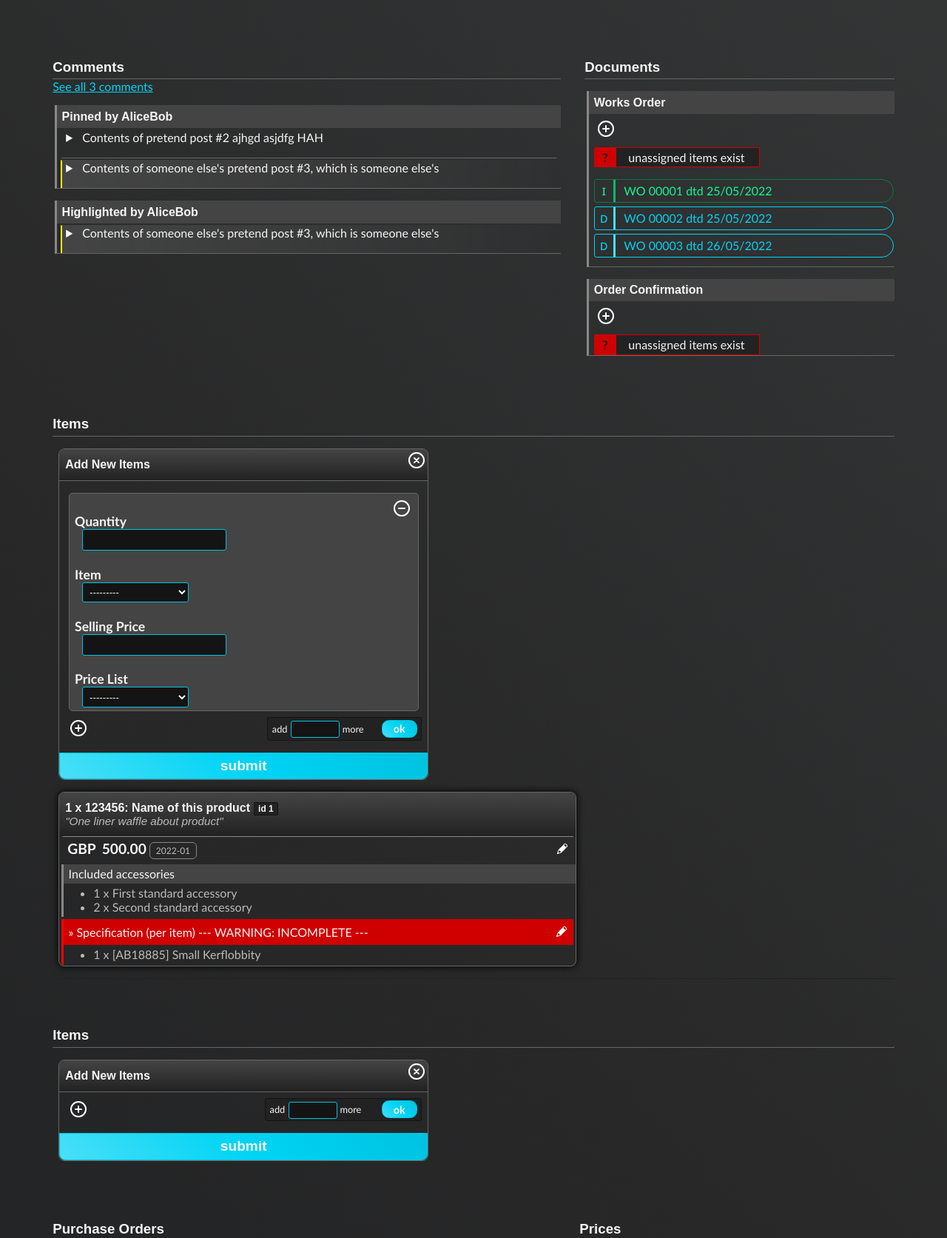
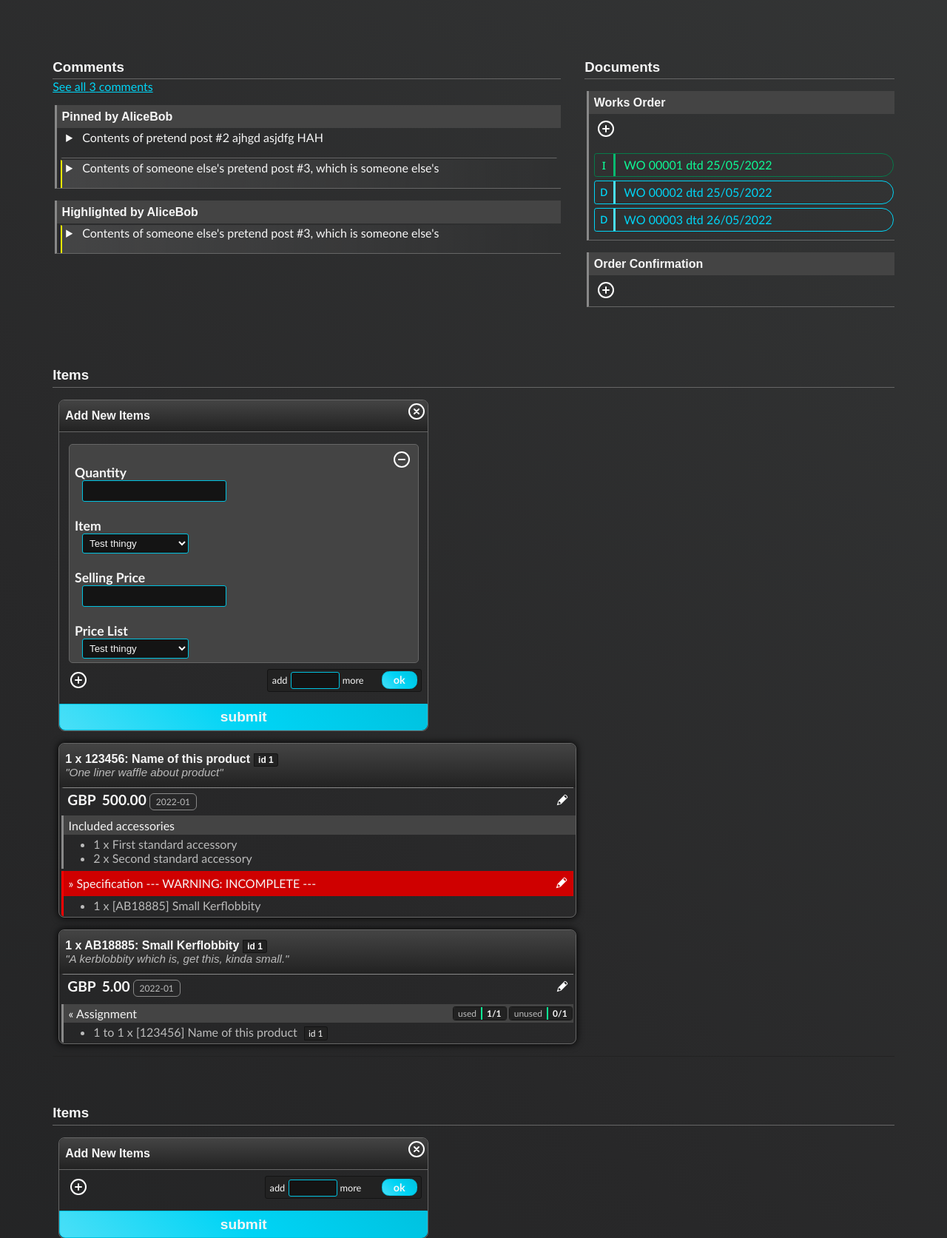
Before and after one commit to Alex-Symonds/Adminas-React, a Django app: template adminas/templates/adminas/job.html in a window 1280 px wide. Shown: the part 787-2460 px from the top of the page at 74% size. Run offline with Django 3.2, Linux system fonts and the light colour scheme; the template is opened without the code that fills it: values that come from a table or form of the project are taken from there, others are empty; some libraries are stand-ins or nearby versions.

Commit message:
Job page items: added assignments section, including logic in root to derive this from items_list; bugfix: added 'load static' to login page

```diff
--- a/adminas/static/adminas/scripts/react-job-page-items.js
+++ b/adminas/static/adminas/scripts/react-job-page-items.js
@@ -1,17 +1,18 @@
-
+// JobItems section, plus functions to build a <select> based on id/name data from the server, plus a generic <li>qty x name</li>
 
 function JobItems(props){
     // Make these states
-    const form_visible = true; // initialise this to {props.items_list.length == 0}
+    const form_visible = true; // initialise this to {props.items_data.length == 0}
+    // -----------------------------
 
     return [
         <section id="job_items_section" class="job-section">
             <h3>Items</h3>
             <div class="job-items-container">
-                <JobItemsAddButton form_visible = {form_visible} />
+                <JobItemsAddButton  form_visible = {form_visible} />
                 <JobItemsAddForm    form_visible = {form_visible}
                                     job_id = {props.job_id}/>
-                <JobItemsExisting   items_list = {props.items_list}
+                <JobItemsExisting   items_data = {props.items_data}
                                     currency={props.currency}/>
             </div>
         </section>
@@ -71,6 +72,7 @@ function JobItemsAddForm(props){
     ]
 }
 
+// JobItems Add form: one "row" (i.e. if the user is adding multiple items at once, this would have fields for one new item)
 function JobItemsAddFormRow(props){
     var prefix = 'form-' + props.form_index + '-';
     var id_prefix = 'id_' + prefix;
@@ -107,11 +109,12 @@ function JobItemsAddFormRow(props){
 
 function SelectBackendOptions(props){
 
-    // TODO: add a fetch that uses props.get_param to request a list of ID numbers and display text from Django
+    // TODO: add a fetch that uses props.get_param to request a specific list of ID numbers and display text from Django
     var option_list = [
         {id: 1, name: "Test thingy"},
         {id: 2, name: "Another test thingy"}
     ];
+    //--------------------------------------------
 
     return [
         <select name={props.select_name} id={props.select_id}>
@@ -136,18 +139,20 @@ function SelectBackendOptions(props){
     ]
 }
 
+// Part of <select>. This is a "none" option to add above the "real" options.
 function OptionEmptyDefault(props){
     if(props.default_id != null){
         return null;
     }
 
-    if(props.selected_opt_id != 0){
+    if(props.selected_opt_id != null){
         return <option value="" disabled>---------</option>
     }
 
     return <option value="" selected disabled>---------</option>
 }
 
+// Part of <select>. Add an option using a single id / name pair.
 function OptionIdAndName(props){
     if(props.is_selected){
         return <option value={props.id} selected>{props.name}</option>
@@ -157,15 +162,16 @@ function OptionIdAndName(props){
 
 
 
+// Section containing all the existing JobItems. The "main bit".
 function JobItemsExisting(props){
-    if(props.items_list.length == 0){
+    if(props.items_data.length == 0){
         return null;
     }
 
     return [
         <div class="existing-items-container">
             {
-                props.items_list.map((data) =>
+                props.items_data.map((data) =>
                 <JobItemEle key = {data.ji_id.toString()}
                             data = {data}
                             currency = {props.currency}/>
@@ -181,8 +187,9 @@ function JobItemEle(props){
             <JobItemHeading data = {props.data}/>
             <JobItemMoney   data = {props.data}
                             currency = {props.currency}/>
-            <JobItemAccessories data = {props.data} />
+            <JobItemAccessories     data = {props.data} />
             <JobItemChildModules    data = {props.data} />
+            <JobItemAssignments     data = {props.data} />
         </div>
     ]
 }
@@ -242,8 +249,9 @@ function JobItemChildModules(props){
         return null;
     }
 
-    // get this somehow
+    // get this somehow ----------------
     var url_module_management = '/job/2/manage_modules';
+    // ---------------------------------
 
     var css_module_status = job_item_module_status_css(props.data);
     var heading_display_str = job_item_module_title_str(props.data);
@@ -281,7 +289,7 @@ function job_item_module_title_str(data){
     if(data.excess_modules){
         result = 'Special ' + result;
     }
-    if(data.quantity > 0){
+    if(data.quantity > 1){
         result += ' (per' + nbsp() + 'item)';
     }
     if(!data.is_complete){
@@ -293,3 +301,48 @@ function job_item_module_title_str(data){
 function nbsp(){
     return '\u00A0';
 }
+
+function JobItemAssignments(props){
+    if(props.data.assignments.length == 0){
+        return null;
+    }
+    return [
+        <div class="module-status-section assignments">
+            <div class="intro-line">
+                <span class="display-text">
+                    &laquo; Assignment
+                </span>
+                <JobItemAssignmentsCounter  display_str='used'
+                                            num = {props.data.num_assigned}
+                                            total = {props.data.total_product_quantity} />
+                <JobItemAssignmentsCounter  display_str='unused'
+                                            num = {props.data.total_product_quantity - props.data.num_assigned}
+                                            total = {props.data.total_product_quantity} />
+            </div>
+            <ul>
+                {
+                    props.data.assignments.map((a, index) =>
+                        <JobItemAssignmentLi    key = {index}
+                                                data = {a}/>
+                    )
+                }
+            </ul>
+        </div>
+    ]
+}
+
+function JobItemAssignmentsCounter(props){
+    return [
+        <div class="assignment-icon">
+            <span class="label">{props.display_str}</span>
+            <span class="status">{props.num}/{props.total}</span>
+        </div>
+    ]
+}
+
+function JobItemAssignmentLi(props){
+    var each = props.data.parent_qty > 1 ? 'each ' : '';
+    return [
+        <li>{props.data.quantity } {each}to {props.data.parent_qty} x [{props.data.part_num}] {props.data.product_name} <span class="id-number">{props.data.parent_id}</span></li>
+    ]
+}
--- a/adminas/static/adminas/scripts/react-job-page.js
+++ b/adminas/static/adminas/scripts/react-job-page.js
@@ -41,18 +41,106 @@ function JobPage(){
             },
             list_price: 500.00,
             resale_perc: 25
+        },
+        {
+            ji_id: 1,
+            product_id: 42,
+            part_number: 'AB18885',
+            product_name: 'Small Kerflobbity',
+            description: 'A kerblobbity which is, get this, kinda small.',
+            standard_accessories: [],
+            is_complete: true,
+            is_modular: false,
+            excess_modules: false,
+            module_list: [],
+            quantity: 1,
+            selling_price: 5.00,
+            price_list: {
+                name: '2022-01',
+                id: 2
+            },
+            list_price: 5.00,
+            resale_perc: 25
         }
     ];
 
     // These are to be derived from states
-    var total_qty_all_items = 12;
+    var total_qty_all_items = items_list.reduce((prev_total_qty, item) => {
+        return item.quantity + prev_total_qty;
+    });
+
     var special_item_exists = true;
     var incomplete_item_exists = false;
     var po_count = 1;
     var value_difference_po_vs_items = 0;
 
+    var products_list = ((items_list) => {
+        var products = get_products_list(items_list);
+        return populate_products_list_with_assignments(products, items_list);
+    })(items_list);
 
-    function compile_job_status_data(price_accepted, special_item_exists, incomplete_item_exists, po_count, value_difference_po_vs_items, doc_quantities, total_qty_all_items){
+    // Create object with a nested object for each product on the Job, with product_id as the key.
+    function get_products_list(items_list){
+        var result = {};
+
+        for(var idx in items_list){
+            var this_item = items_list[idx];
+            var prod_id_as_str = this_item.product_id.toString();
+
+            // If the product doesn't exist yet, add it now
+            if(!(prod_id_as_str in result)){
+                result[prod_id_as_str] = {
+                    num_assigned: 0,
+                    num_total: 0,
+                    assignments: []
+                };
+            }
+
+            // Update the total to take this_item into account
+            result[prod_id_as_str].num_total += this_item.quantity;
+        }
+        return result;
+    }
+
+    function populate_products_list_with_assignments(result, items_list){
+        // Set "used_by" and "num_assigned" by checking all the module_lists
+        for(var pidx in items_list){
+            var parent = items_list[pidx];
+            if(parent.module_list != null && parent.module_list.length > 0){
+
+                for(var midx in parent.module_list){
+                    var child_prod_id_as_str = parent.module_list[midx].product_id.toString();
+
+                    // If there is no field in result for the child at this stage, something went wrong
+                    if(!(child_prod_id_as_str in result)){
+                        console.log('ERR: Products[] creation, missing product');
+                        break;
+                    }
+                    // Update the child product's "num_assigned" and "assignments".
+                    else{
+                        // Modules store quantities on a "per parent item" basis, so multiply by parent.quantity to get the total
+                        var total_used = parent.module_list[midx].quantity * parent.quantity;
+                        result[child_prod_id_as_str].num_assigned += total_used;
+
+                        // Setup an object with all the data needed to display this assignment under the child item
+                        var assignment = {
+                            quantity: total_used,
+                            parent_qty: parent.quantity,
+                            part_num: parent.part_number,
+                            product_name: parent.product_name,
+                            parent_id: parent.ji_id
+                        };
+
+                        result[child_prod_id_as_str].assignments.push(assignment);
+                    }
+                }
+            }
+        }
+        return result;
+    }
+
+
+    var status_data = ((price_accepted, special_item_exists, incomplete_item_exists, po_count, value_difference_po_vs_items, doc_quantities, total_qty_all_items) => {
         var result = {};
         result['price_accepted'] = price_accepted;
         result['special_item_exists'] = special_item_exists;
@@ -62,10 +150,25 @@ function JobPage(){
         result['doc_quantities'] = doc_quantities;
         result['total_qty_all_items'] = total_qty_all_items;
         return result;
-    }
+    })(price_accepted, special_item_exists, incomplete_item_exists, po_count, value_difference_po_vs_items, doc_quantities, total_qty_all_items);
 
 
-    var status_data = compile_job_status_data(price_accepted, special_item_exists, incomplete_item_exists, po_count, value_difference_po_vs_items, doc_quantities, total_qty_all_items);
+    var items_data = ((items_list, products_list) => {
+        var results = items_list;
+        for(var idx in results){
+            var target_prod_id_as_str = results[idx].product_id.toString();
+            var product = products_list[target_prod_id_as_str];
+
+            results[idx]['num_assigned'] = product.num_assigned;
+            results[idx]['total_product_quantity'] = product.num_total;
+            results[idx]['assignments'] = product.assignments;
+        }
+        return results;
+    })(items_list, products_list);
+
+
+
+
     return [
         <div>
             <JobHeadingSubsection   job_id={job_id}
@@ -78,7 +181,7 @@ function JobPage(){
                             job_name={job_name}
                             job_total_qty={total_qty_all_items}
                             doc_quantities={doc_quantities}
-                            items_list = {items_list} />
+                            items_data = {items_data} />
         </div>
     ]
 }
@@ -98,7 +201,7 @@ function JobContents(props){
                                 doc_quantities={props.doc_quantities}/>
             </section>
             <JobItems   job_id = {props.job_id}
-                        items_list = {props.items_list}
+                        items_data = {props.items_data}
                         currency = {props.currency}/>
         </div>
     ];
@@ -106,6 +209,5 @@ function JobContents(props){
 }
 
 
-
 // Render it to the page
 ReactDOM.render(<JobPage />, document.querySelector(".job-page"));
--- a/adminas/templates/adminas/login.html
+++ b/adminas/templates/adminas/login.html
@@ -1,4 +1,5 @@
 {% extends "adminas/layout.html" %}
+{% load static %}
 
 {% block title %}
     - Log in
```
